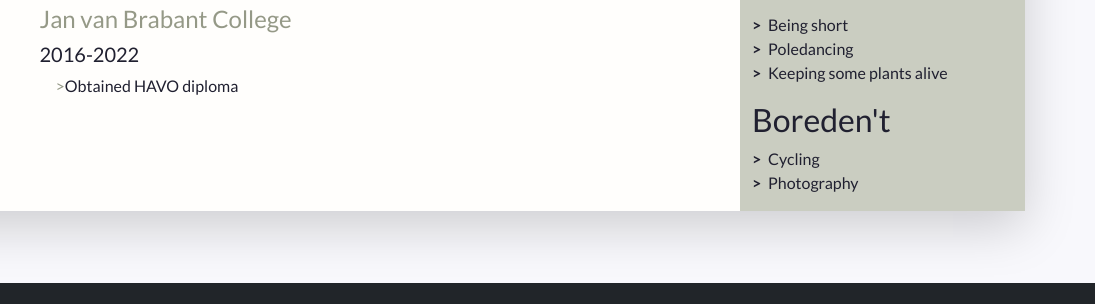
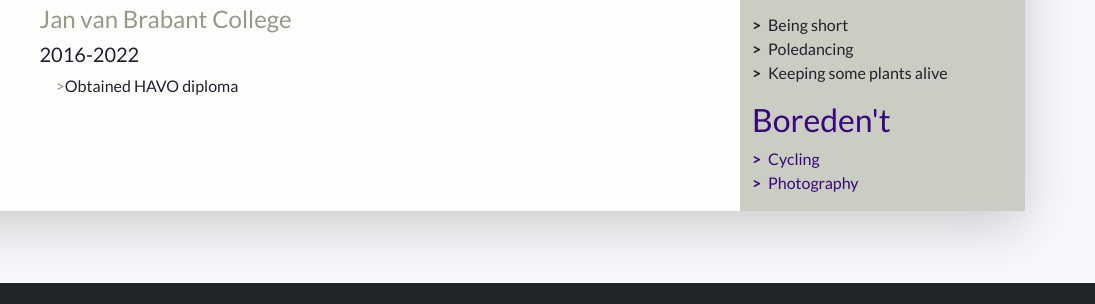
Before and after one commit to SannevanLierop/PRJ4-cv, a plain HTML site: page index.html in a window 1280 px wide. Shown: the part 671-975 px from the top of the page, 185-1280 px from the left. Drawn offline with nearby package versions, Linux system fonts and the light colour scheme; a web font is replaced by a local one.

Commit message:
Changed class
Changed the class from boredn't to language.

```diff
--- a/index.html
+++ b/index.html
@@ -260,7 +260,7 @@
 
           <!-- End of other skills, moving on to interest and hobbies -->
 
-          <section class="my-3 aside-section">
+          <section class="language">
             <h2>Boreden't</h2>
             <ul class="skill-list list-unstyled">
               <li class="skill-item">Cycling&nbsp;</li>
```
